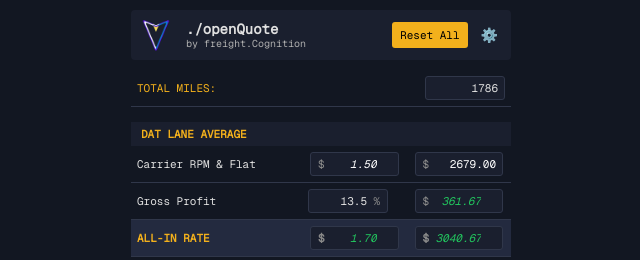
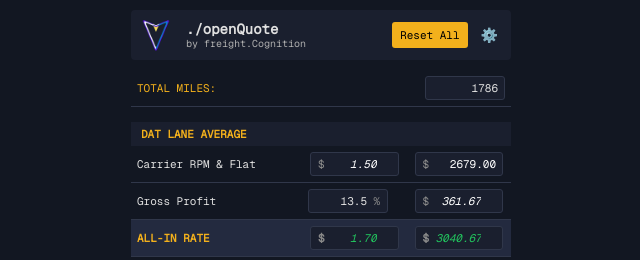
Before and after one commit to freightCognition/openQuote, a browser extension: page sidepanel.html in a window 1280 px wide. Shown: the top 260 px of the page, 319-959 px from the left. Drawn offline with Linux system fonts and the light colour scheme.

Commit message:
corrected font color for gross profit total field

```diff
--- a/styles.css
+++ b/styles.css
@@ -155,13 +155,13 @@
   #per-mile-total,
   #all-in-rate,
   #linehaul-rate,
-  #linehaul-total,
-  #profit-total {
+  #linehaul-total {
     color: rgb(34, 197, 94);
   }
 
   /* White fields */
-  #carrier-flat-rate {
+  #carrier-flat-rate,
+  #profit-total {
     color: #ffffff;
   }
 
```
